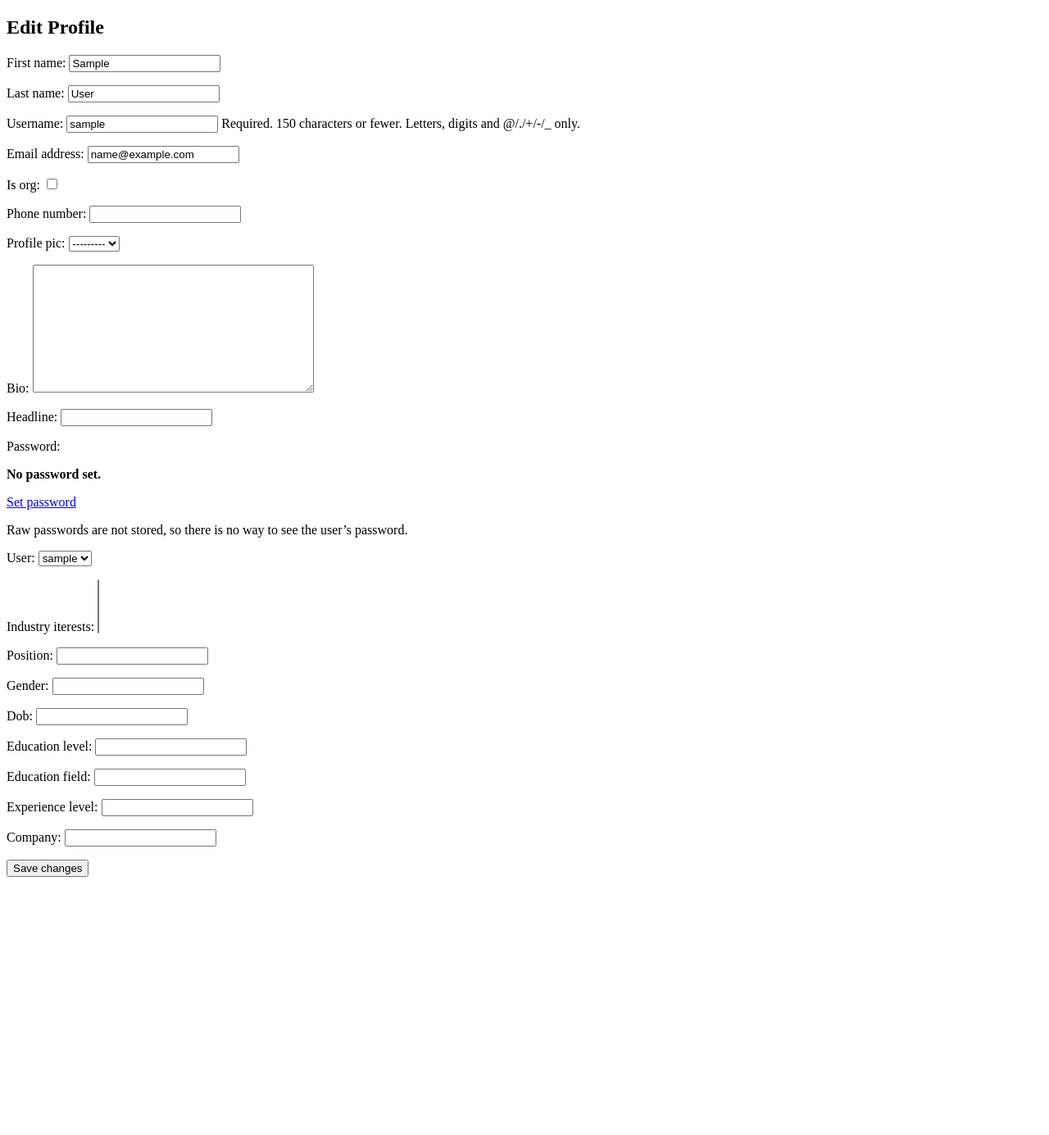
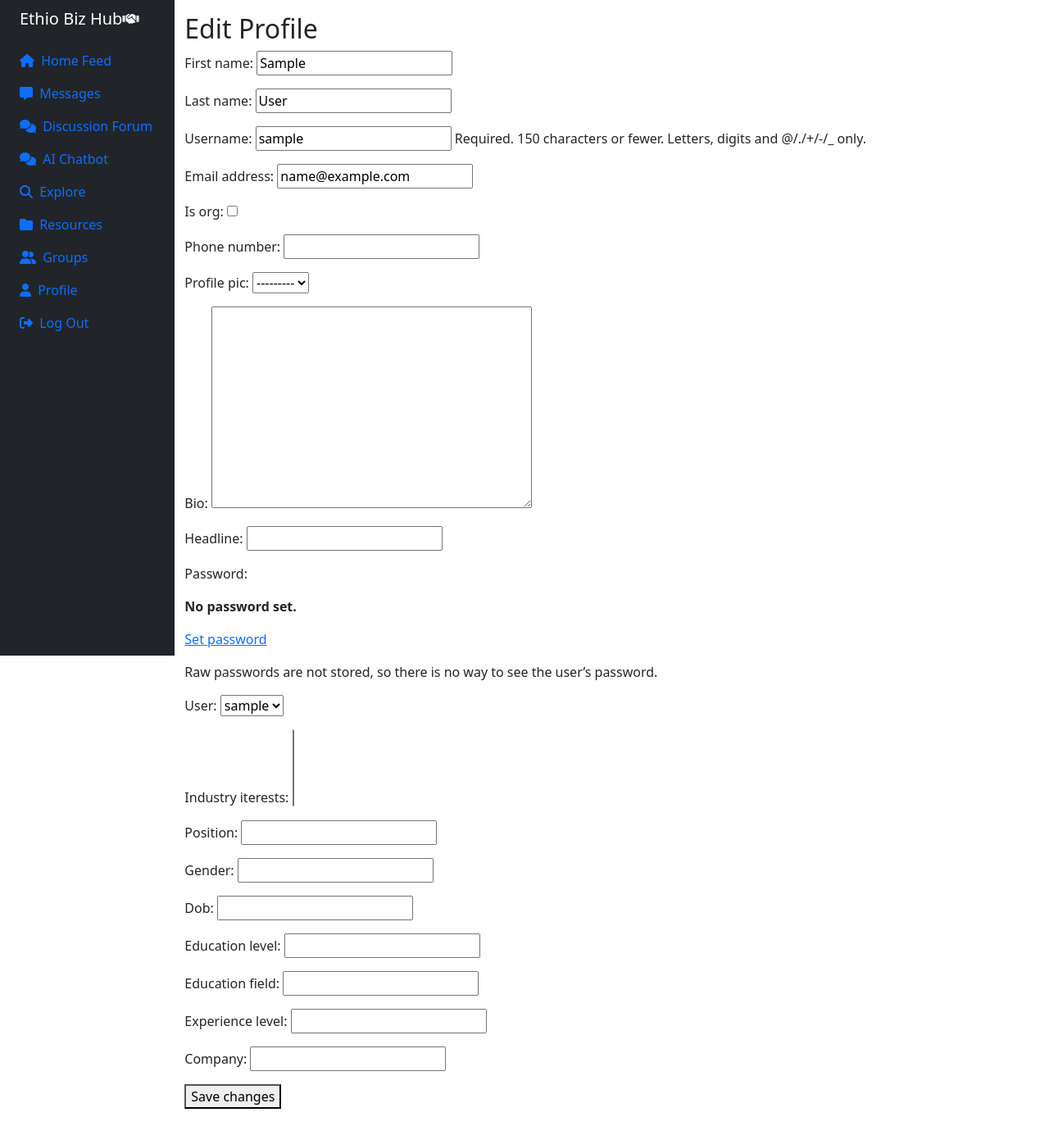
Before and after one commit to hannankm/Business-Hub, a Django app: page /accounts/edit/profile/ in a window 1280 px wide. Shown: the whole page at 82% size. Before the commit the page ends 1070 px from the top, so only its background shows below. Run offline with Django 5.2, Linux system fonts and the light colour scheme; the visitor is signed in with stand-in values (Sample User, id 1); data comes from the database, SQL or seed files in the repository; some libraries are stand-ins or nearby versions.

Commit message:
Templates updated

```diff
--- a/accounts/templates/accounts/editprofile.html
+++ b/accounts/templates/accounts/editprofile.html
@@ -1,15 +1,9 @@
 <!-- templates/accounts/edit_profile.html -->
-
-<!DOCTYPE html>
-<html>
-  <head>
-    <title>Edit Profile</title>
-  </head>
-  <body>
-    <h2>Edit Profile</h2>
-    <form method="post">
-      {% csrf_token %} {{ user_form.as_p }} {{ profile_form.as_p }}
-      <button type="submit">Save changes</button>
-    </form>
-  </body>
-</html>
+{% extends 'accounts/layout.html' %} {% load static %} {% block title %} Edit
+Profile {%endblock%} {% block content %}
+<h2>Edit Profile</h2>
+<form method="post">
+  {% csrf_token %} {{ user_form.as_p }} {{ profile_form.as_p }}
+  <button type="submit">Save changes</button>
+</form>
+{% endblock %}
--- a/accounts/templates/accounts/layout.html
+++ b/accounts/templates/accounts/layout.html
@@ -11,11 +11,29 @@
       src="https://kit.fontawesome.com/4f47f95bfd.js"
       crossorigin="anonymous"
     ></script>
+    <style>
+      .sidebar {
+        position: sticky;
+        top: 0;
+        bottom: 0;
+        left: 0;
+        height: 100vh; /* Full viewport height */
+        overflow-y: hidden; /* Disable vertical scrolling */
+      }
+
+      .content {
+        top: 0;
+        bottom: 0;
+        right: 0;
+      }
+    </style>
   </head>
   <body>
+    {% load humanize %}
+
     <div class="container-fluid">
       <div class="row flex-nowrap">
-        <div class="col-auto col-md-3 col-xl-2 px-sm-2 px-0 bg-dark">
+        <div class="col-auto col-md-3 col-xl-2 px-sm-2 px-0 bg-dark sidebar">
           <div
             class="d-flex flex-column align-items-center align-items-sm-start px-3 pt-2 text-white min-vh-100"
           >
@@ -31,7 +49,7 @@
               id="menu"
             >
               <li class="nav-item">
-                <a href="#" class="nav-link align-middle px-0">
+                <a href="{% url 'home' %}" class="nav-link align-middle px-0">
                   <i class="fa-solid fa-house"></i>
                   <span class="ms-1 d-none d-sm-inline">Home Feed</span>
                 </a>
@@ -63,11 +81,23 @@
                 </ul> -->
               </li>
               <li>
-                <a href="#" class="nav-link px-0 align-middle">
+                <a
+                  href="{% url 'discussion_forum' %}"
+                  class="nav-link px-0 align-middle"
+                >
                   <i class="fa-solid fa-comments"></i>
                   <span class="ms-1 d-none d-sm-inline"
                     >Discussion Forum</span
                   ></a
+                >
+              </li>
+              <li>
+                <a
+                  href="{% url 'discussion_forum' %}"
+                  class="nav-link px-0 align-middle"
+                >
+                  <i class="fa-solid fa-comments"></i>
+                  <span class="ms-1 d-none d-sm-inline">AI Chatbot </span></a
                 >
               </li>
               <li>
@@ -136,13 +166,16 @@
                 </ul>
               </li>
               <li>
-                <a href="#" class="nav-link px-0 align-middle">
+                <a href="{% url 'home' %}" class="nav-link px-0 align-middle">
                   <i class="fa-solid fa-user-group"></i>
                   <span class="ms-1 d-none d-sm-inline">Groups</span>
                 </a>
               </li>
               <li>
-                <a href="#" class="nav-link px-0 align-middle">
+                <a
+                  href="{% url 'profile' %}"
+                  class="nav-link px-0 align-middle"
+                >
                   <i class="fa-solid fa-user"></i>
                   <span class="ms-1 d-none d-sm-inline">Profile</span>
                 </a>
@@ -157,7 +190,7 @@
             <hr />
           </div>
         </div>
-        <div class="col py-3">{% block content %} {% endblock %}</div>
+        <div class="col py-3 content">{% block content %} {% endblock %}</div>
       </div>
     </div>
 
--- a/accounts/urls.py
+++ b/accounts/urls.py
@@ -4,7 +4,6 @@ from django.contrib.auth import views as auth_views
 
 
 urlpatterns = [
-    path('', views.home, name="home"),
     path('register/', views.register, name="register"),
     path('login/', views.login_, name="login"),
     path('logout/', views.logout_, name='logout'),
--- a/accounts/views.py
+++ b/accounts/views.py
@@ -4,6 +4,8 @@ from django.contrib.auth.forms import AuthenticationForm
 from .forms import CustomUserCreationForm, ProfileForm, CustomUserChangeForm
 from django.contrib.auth.decorators import login_required
 from . import models
+from django.utils import timezone
+
 
 
 
@@ -40,6 +42,7 @@ def unfollow(requests):
 
 @login_required
 def profile(request):
+    today = timezone.now()
     user = request.user
     profile, created = models.Profile.objects.get_or_create(user=user)
     userInfo = models.CustomUser.objects.get(username=user)
@@ -47,7 +50,8 @@ def profile(request):
     # followers, following
     return render(request, 'accounts/profile.html', {
         'profile': profile,
-        'user': userInfo
+        'user': userInfo,
+        'today': today
     })
 
 @login_required
--- a/bizhub/settings.py
+++ b/bizhub/settings.py
@@ -40,12 +40,14 @@ ALLOWED_HOSTS = []
 
 INSTALLED_APPS = [
     'accounts.apps.AccountsConfig',
+    'discussion.apps.DiscussionConfig',
     'django.contrib.admin',
     'django.contrib.auth',
     'django.contrib.contenttypes',
     'django.contrib.sessions',
     'django.contrib.messages',
     'django.contrib.staticfiles',
+    'django.contrib.humanize'
 ]
 
 MIDDLEWARE = [
--- a/bizhub/urls.py
+++ b/bizhub/urls.py
@@ -18,11 +18,14 @@ from django.contrib import admin
 from django.urls import include, path
 from django.conf import settings
 from django.conf.urls.static import static
-
+from accounts import views
 
 urlpatterns = [
     path('admin/', admin.site.urls),
+    path('', views.home, name="home"),
     path("accounts/", include("accounts.urls")),
+    path("discussion_forum/", include("discussion.urls")),
+
 
 ]
 
```
Also changed, not shown: accounts/templates/accounts/profile.html (+13 -0 lines), accounts/templates/accounts/explore.html (added).
